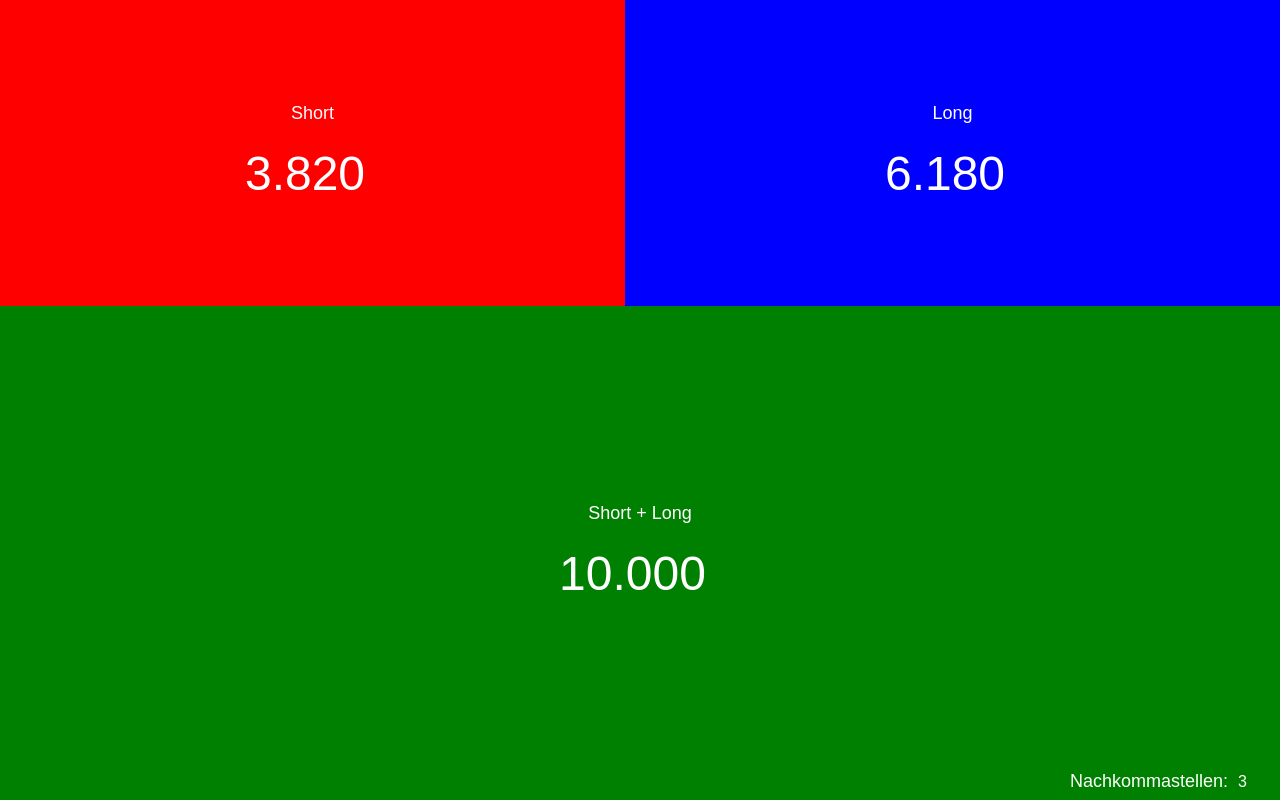
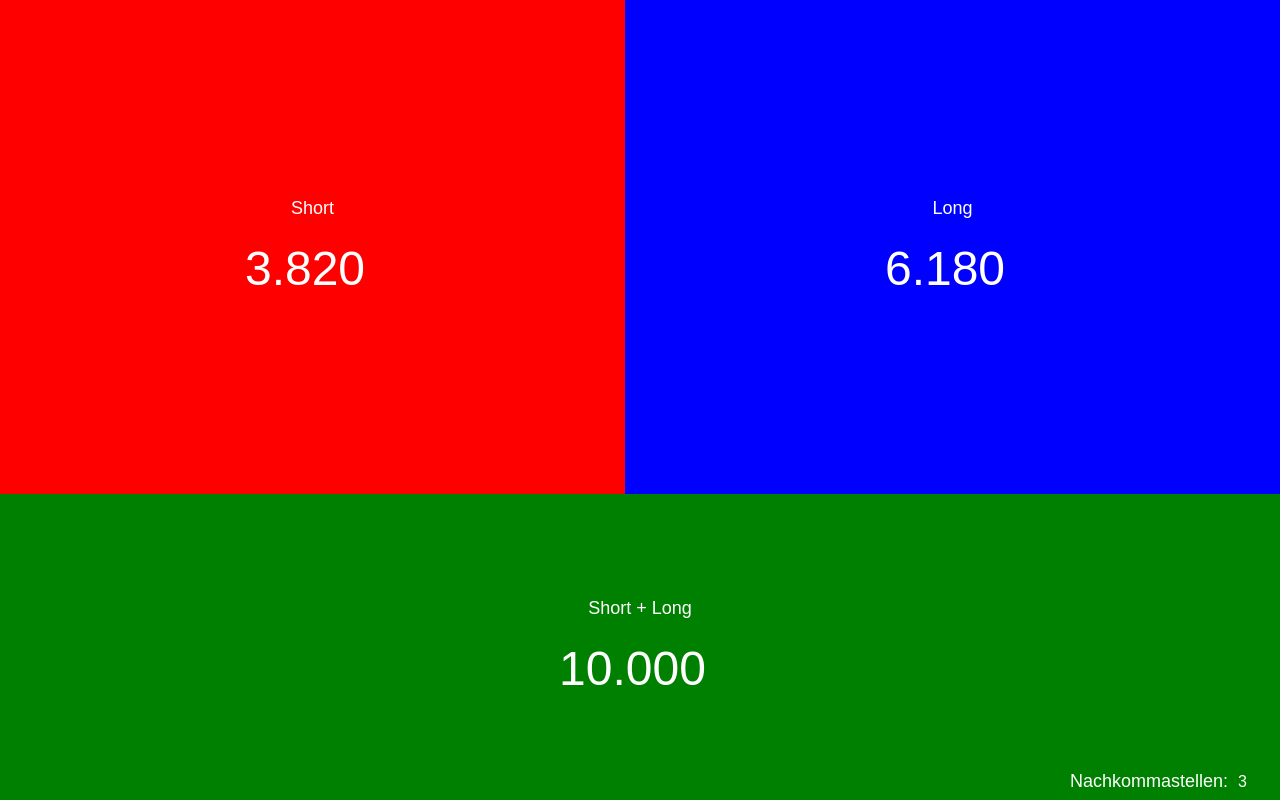
Before and after one commit to FranzImsch/grr.franz.science, a plain HTML site: page index.html in a window 1280 px wide. Drawn offline with Linux system fonts and the light colour scheme.

Commit message:
first fix

```diff
--- a/index.html
+++ b/index.html
@@ -4,21 +4,21 @@
 <head>
     <meta charset="UTF-8">
     <meta name="viewport" content="width=device-width, initial-scale=1.0">
-    <title>La nombre d'or</title>
+    <title>Le nombre d'or</title>
 </head>
 
-<body>
-    <div id="ratio-div">
-        <div id="short-div">
+<body class="gr-column">
+    <div class="gr-long gr-row">
+        <div class="gr-short gr-column red">
             <label for="short">Short</label><br>
             <input type="number" id="short">
         </div>
-        <div id="long-div">
+        <div class="gr-long gr-column blue">
             <label for="long">Long</label><br>
             <input type="number" id="long">
         </div>
     </div>
-    <div id="sum-div">
+    <div class="gr-short gr-column green">
         <label for="sum">Short + Long</label><br>
         <input type="number" id="sum">
     </div>
@@ -35,10 +35,6 @@
             margin: 0;
             height: 100vh;
             font-size: 18px;
-            justify-content: center;
-            align-items: center;
-            display: flex;
-            flex-direction: column;
         }
 
         input {
@@ -46,49 +42,47 @@
             border: none;
             text-align: center;
             color: white;
-            font-size: 3rem;
+            font-size: 2rem;
         }
 
-        #ratio-div {
-            flex: 1;
-            display: flex;
-            flex-direction: column;
-            width: 100%;
+        .red {
+            background: red;
         }
 
-        #short-div {
-            flex: 1;
-            background-color: red;
+        .green {
+            background: green;
         }
 
-        #long-div {
-            flex: 1;
-            background-color: blue;
+        .blue {
+            background: blue;
         }
 
-        #sum-div {
-            flex: 0.5;
-            background-color: green;
-            width: 100%
-        }
-
-        @media screen and (min-width: 1200px) {
-            #ratio-div {
-                flex-direction: row;
-            }
-
-            #long-div, #sum-div {
-                flex: 1.61803399;
-            }
-        }
-
-        #short-div,
-        #long-div,
-        #sum-div {
+        .gr-column,
+        .gr-row {
+            width: 100%;
             display: flex;
             flex-direction: column;
             align-items: center;
             justify-content: center;
+        }
+
+        .gr-short,
+        .gr-long {
+            flex: 1;
+            align-self: stretch;
+        }
+
+        @media screen and (min-width: 900px) {
+            input{
+                font-size: 3rem;
+            }
+            .gr-row {
+                flex-direction: row;
+            }
+
+            .gr-long {
+                flex: 1.61803399;
+            }
         }
 
         #precision-div {
```
